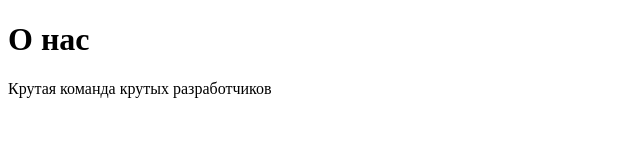
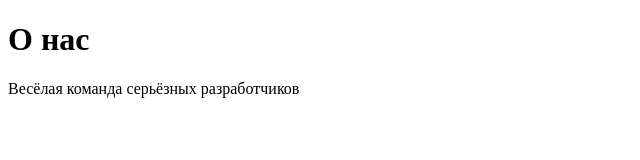
Before and after one commit to capcross/jepria-gatsby-site, a Gatsby site: page /about in a window 1280 px wide. Shown: the full height of the page, 0-640 px from the left. Built offline with nearby package versions, Linux system fonts and the light colour scheme; Gatsby itself is replaced by a stand-in of ours.

Commit message:
feat: изменения в about

```diff
--- a/src/pages/about.js
+++ b/src/pages/about.js
@@ -3,7 +3,7 @@ import React from 'react'
 const AboutPage = () => (
   <div>
     <h1>О нас</h1>
-    <p>Крутая команда крутых разработчиков</p>
+    <p>Весёлая команда серьёзных разработчиков</p>
   </div>
 )
 
```
